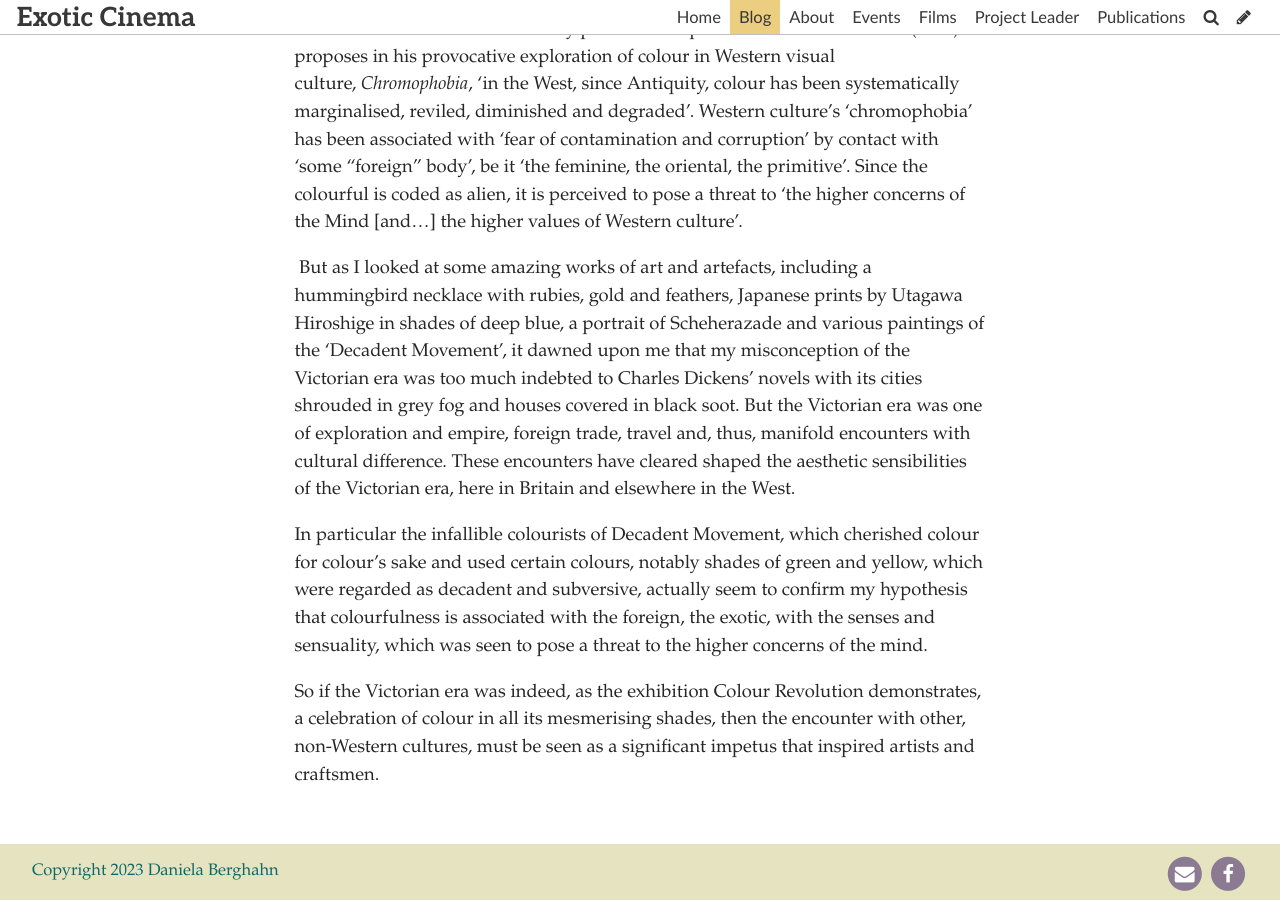
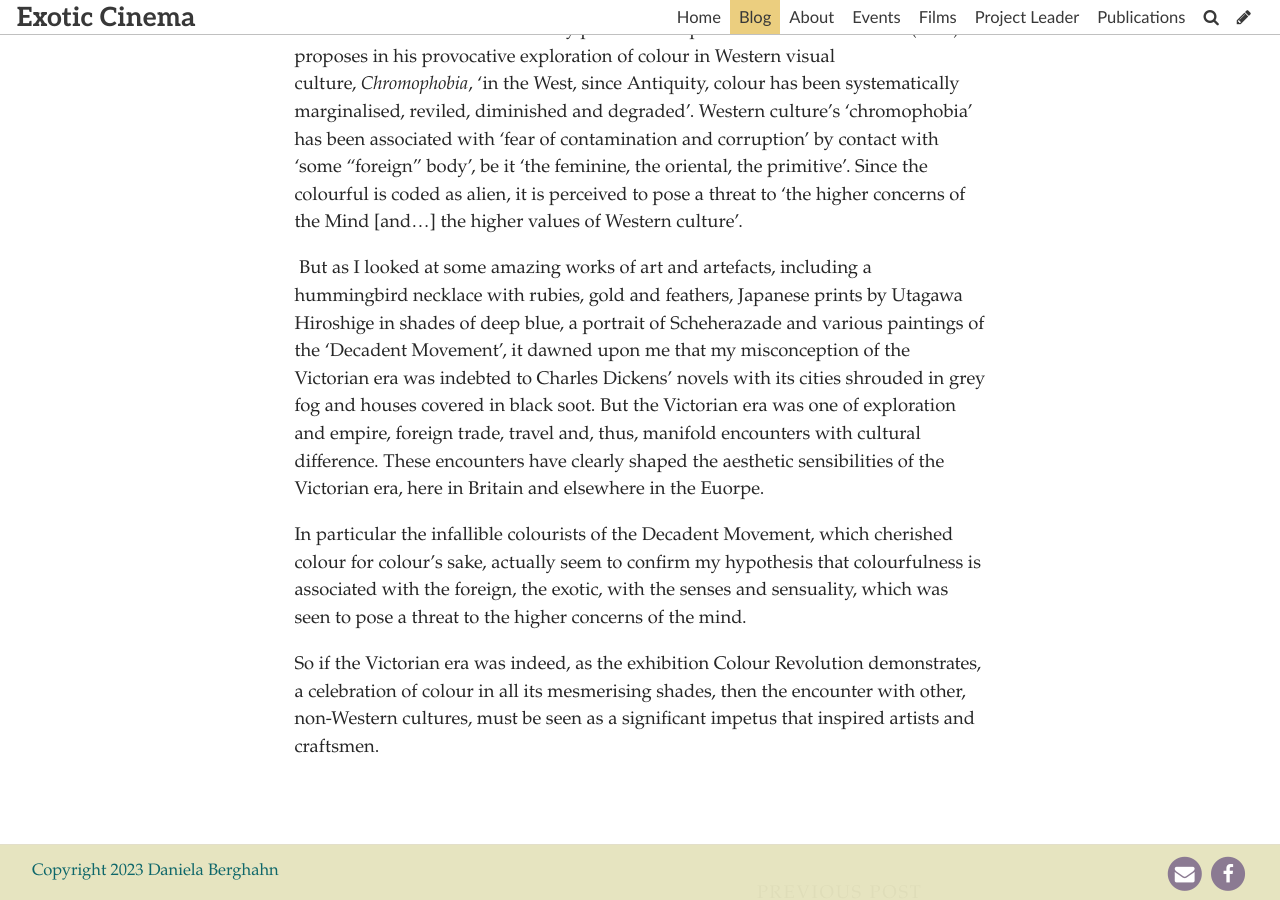
Before and after one commit to publisha/exotic-cinema, a Jekyll site: the page built from _posts/2023-10-28-celebration-of-colour-in-the-victorian-era.md, in a window 1280 px wide and 900 px high, scrolled down 660 px. Built offline with Jekyll 4.4.1, drawn with Linux system fonts in a browser that asks for light colours; some web fonts are replaced.

Commit message:
Update Post “2023-10-28-celebration-of-colour-in-the-victorian-era”

```diff
--- a/_posts/2023-10-28-celebration-of-colour-in-the-victorian-era.md
+++ b/_posts/2023-10-28-celebration-of-colour-in-the-victorian-era.md
@@ -13,8 +13,8 @@
 
 I was intrigued not least since it seemed to call one of the main hypotheses of my book Exotic Cinema into question, namely that the spectacle of colour is one of the aesthetic hallmarks of exoticism and that in Western art and aesthetic theory colourfulness has been haunted by pervasive suspicion. As David Batchelor (2006) proposes in his provocative exploration of colour in Western visual culture, *Chromophobia*, ‘in the West, since Antiquity, colour has been systematically marginalised, reviled, diminished and degraded’. Western culture’s ‘chromophobia’ has been associated with ‘fear of contamination and corruption’ by contact with ‘some “foreign” body’, be it ‘the feminine, the oriental, the primitive’. Since the colourful is coded as alien, it is perceived to pose a threat to ‘the higher concerns of the Mind \[and…] the higher values of Western culture’.
 
- But as I looked at some amazing works of art and artefacts, including a hummingbird necklace with rubies, gold and feathers, Japanese prints by Utagawa Hiroshige in shades of deep blue, a portrait of Scheherazade and various paintings of the ‘Decadent Movement’, it dawned upon me that my misconception of the Victorian era was too much indebted to Charles Dickens’ novels with its cities shrouded in grey fog and houses covered in black soot. But the Victorian era was one of exploration and empire, foreign trade, travel and, thus, manifold encounters with cultural difference. These encounters have cleared shaped the aesthetic sensibilities of the Victorian era, here in Britain and elsewhere in the West.
+ But as I looked at some amazing works of art and artefacts, including a hummingbird necklace with rubies, gold and feathers, Japanese prints by Utagawa Hiroshige in shades of deep blue, a portrait of Scheherazade and various paintings of the ‘Decadent Movement’, it dawned upon me that my misconception of the Victorian era was indebted to Charles Dickens’ novels with its cities shrouded in grey fog and houses covered in black soot. But the Victorian era was one of exploration and empire, foreign trade, travel and, thus, manifold encounters with cultural difference. These encounters have clearly shaped the aesthetic sensibilities of the Victorian era, here in Britain and elsewhere in the Euorpe.
 
-In particular the infallible colourists of Decadent Movement, which cherished colour for colour’s sake and used certain colours, notably shades of green and yellow, which were regarded as decadent and subversive, actually seem to confirm my hypothesis that colourfulness is associated with the foreign, the exotic, with the senses and sensuality, which was seen to pose a threat to the higher concerns of the mind.
+In particular the infallible colourists of the Decadent Movement, which cherished colour for colour’s sake, actually seem to confirm my hypothesis that colourfulness is associated with the foreign, the exotic, with the senses and sensuality, which was seen to pose a threat to the higher concerns of the mind.
 
 So if the Victorian era was indeed, as the exhibition Colour Revolution demonstrates, a celebration of colour in all its mesmerising shades, then the encounter with other, non-Western cultures, must be seen as a significant impetus that inspired artists and craftsmen.
```
